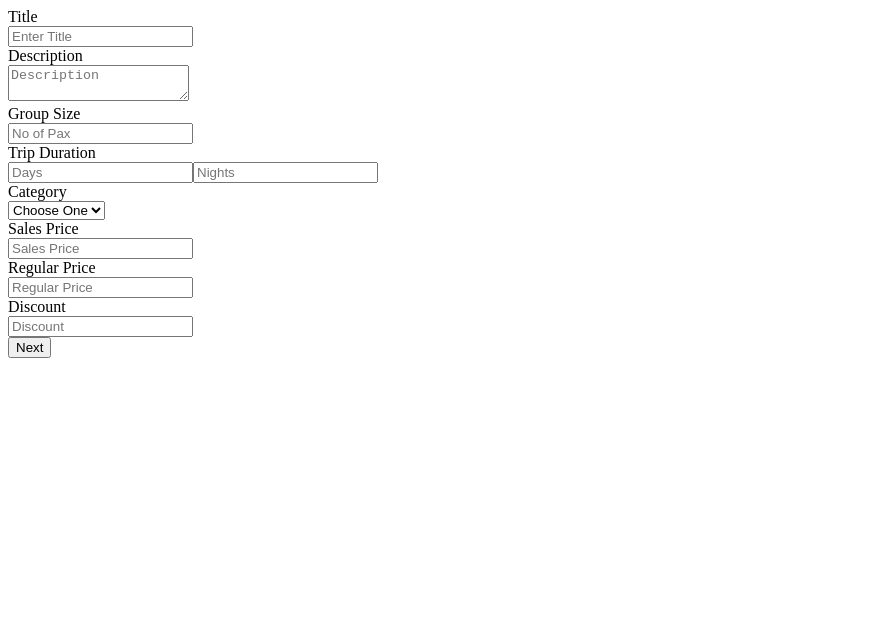
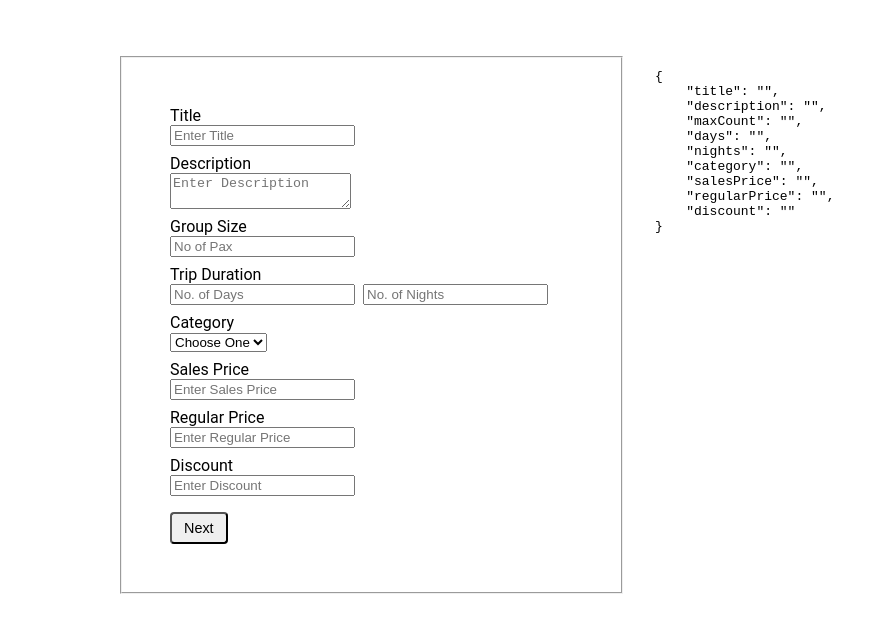
Before and after one commit to jeromeski/tour-form, a React (Create React App) app: page / in a window 1280 px wide. Shown: the top 632 px of the page, without its empty margins (0-886 px from the left). Built offline with nearby package versions, Linux system fonts and the light colour scheme; what axios-mock-adapter would draw is missing.

Commit message:
StepOne Refactor

```diff
--- a/src/App.js
+++ b/src/App.js
@@ -8,9 +8,9 @@ import "./styles.css";
 
 export default function App() {
   return (
-    <Fragment>
-      <NewPackage />
-      <ToastContainer />
-    </Fragment>
-  );
+		<div className="bootstrap-wrapper">
+			<NewPackage />
+			<ToastContainer />
+		</div>
+	);
 }
--- a/src/components/StepOne.js
+++ b/src/components/StepOne.js
@@ -1,5 +1,7 @@
 import { Fragment, useEffect, useState } from "react";
 import { useLogger } from "react-use";
+import Input from "./ui/input.js";
+import TextArea from "./ui/text-area.js";
 
 let dataState = null;
 const initialState = {
@@ -26,67 +28,78 @@ export default function StepOne({ handleNext }) {
 		dataState = data;
 	});
 
-  console.log("StepOne DATA -->", data);
-
 	return (
 		<Fragment>
-      <div className="form-group">
-        <label className="label d-block">Title</label>
-        <input
-          className="input d-block"
+			<div className="container p-5">
+				<div className="row">
+					<div className="col-md-6 col-lg-6 col-xl-6">
+						<fieldset className="p-5">
+							<div className="form-group mb-2">
+								<Input
 									type="text"
 									name="title"
-          placeholder="Enter Title"
-          onChange={handleChange}
+									labelTitle="Title"
+									labelClassName="d-block"
+									inputClassName="input d-block"
+									placeholderNote="Enter Title"
+									handleChange={handleChange}
+									encased={false}
+									errorMessage=""
 								/>
 							</div>
-      <div className="form-group">
-        <label className="label d-block">Description</label>
-        <textarea
-          className="text-area"
-          type=""
+							<div className="form-group mb-2">
+								<TextArea
+									inputClassName="text-area"
 									name="description"
-          placeholder="Description"
+									labelTitle="Description"
+									labelClassName="text-area d-block"
+									inputClassName="text-area d-block"
+									placeholderNote="Enter Description"
 									onChange={handleChange}
+									encased={false}
+									errorMessage=""
 								/>
 							</div>
-      <div className="form-group">
-        <label className="label d-block">Group Size</label>
-        <input
-          className="input"
+							<div className="form-group mb-2">
+								<Input
+									labelClassName="label d-block"
+									inputClassName="input d-block"
+									labelTitle="Group Size"
 									type="number"
 									name="maxCount"
-          placeholder="No of Pax"
+									placeholderNote="No of Pax"
 									onChange={handleChange}
-          onKeyDown={handleChange}
+									encased={false}
+									errorMessage=""
 								/>
 							</div>
-      <div className="form-group">
-        <label className="label d-block">Trip Duration</label>
-        <input
-          className="input"
+							<div className="form-group mb-2">
+								<Input
+									labelClassName="label d-block"
+									inputClassName="input d-inline-block"
+									labelTitle="Trip Duration"
 									type="number"
 									name="days"
-          placeholder="Days"
+									placeholderNote="No. of Days"
 									onChange={handleChange}
-          onKeyDown={handleChange}
+									encased={false}
+									errorMessage=""
 								/>
-        <input
-          className="input"
+								<Input
+									labelClassName="label d-inline-block ml-2"
+									inputClassName="input d-inline-block"
+									labelTitle=""
 									type="number"
 									name="nights"
-          placeholder="Nights"
+									placeholderNote="No. of Nights"
 									onChange={handleChange}
-          onKeyDown={handleChange}
+									encased={false}
+									errorMessage=""
 								/>
 							</div>
-      <div className="form-group">
+							<div className="form-group mb-2">
 								<label className="label d-block">Category</label>
-        <select
-          defaultValue="Choose One"
-          name="category"
-          onChange={handleChange}
-        >
+								<select defaultValue="Choose One" name="category" onChange={handleChange}>
 									<option value="Choose One" disabled="disabled">
 										Choose One
 									</option>
@@ -95,40 +108,55 @@ export default function StepOne({ handleNext }) {
 									<option value="couple">Couple</option>
 								</select>
 							</div>
-      <div className="form-group">
-        <label className="label d-block">Sales Price</label>
-        <input
-          className="input"
+							<div className="form-group mb-2">
+								<Input
+									labelClassName="label d-block"
+									inputClassName="input d-block"
+									labelTitle="Sales Price"
 									type="number"
 									name="salesPrice"
-          placeholder="Sales Price"
+									placeholderNote="Enter Sales Price"
 									onChange={handleChange}
-          onKeyDown={handleChange}
+									encased={false}
+									errorMessage=""
 								/>
 							</div>
-      <div className="form-group">
-        <label className="label d-block">Regular Price</label>
-        <input
-          className="input"
+							<div className="form-group mb-2">
+								<Input
+									labelClassName="label d-block"
+									inputClassName="input d-block"
+									labelTitle="Regular Price"
 									type="number"
 									name="regularPrice"
-          placeholder="Regular Price"
+									placeholderNote="Enter Regular Price"
 									onChange={handleChange}
-          onKeyDown={handleChange}
+									encased={false}
+									errorMessage=""
 								/>
 							</div>
-      <div className="form-group">
-        <label className="label d-block">Discount</label>
-        <input
-          className="input"
+							<div className="form-group mb-2">
+								<Input
+									labelClassName="label d-block"
+									inputClassName="input d-block"
+									labelTitle="Discount"
 									type="number"
 									name="discount"
-          placeholder="Discount"
+									placeholderNote="Enter Discount"
 									onChange={handleChange}
-          onKeyDown={handleChange}
+									encased={false}
+									errorMessage=""
 								/>
 							</div>
-      <button onClick={() => handleNext(data)}>Next</button>
+							<button className="button mt-2" onClick={() => handleNext(data)}>
+								Next
+							</button>
+						</fieldset>
+					</div>
+					<div className="col-md-6 col-lg-6 col-xl-6">
+						<pre>{JSON.stringify(data, null, 4)}</pre>
+					</div>
+				</div>
+			</div>
 		</Fragment>
 	);
 }
--- a/src/components/ui/input.js
+++ b/src/components/ui/input.js
@@ -1,15 +1,48 @@
-import React, {Fragment} from "react";
+import React, { Fragment } from "react";
 
-const Input = React.forwardRef(({ errorMessage, labelTitle, type, name, ...rest, encased = false }, ref) => {
-	if (encased) return <label htmlFor={name}>{labelTitle}
-    <input type={type} name={name} ref={ref} {...rest}/>;
-    {errorMessage && <span>{errorMessage}</span>}
-  </label>
-  return  <Fragment>
-    <label htmlFor={name}>{labelTitle}</label>
-    <input type={type} name={name} ref={ref} {...rest} />
-    {errorMessage && <span>{errorMessage}</span>}
-  </Fragment>
-});
+const Input = ({
+	errorMessage,
+	labelTitle,
+	type,
+	name,
+	encased = false,
+	labelClassName,
+	inputClassName,
+	placeholderNote,
+	handleChange,
+	...rest
+}) => {
+	if (encased)
+		return (
+			<label className={labelClassName} htmlFor={name}>
+				{labelTitle}
+				<input
+					type={type}
+					name={name}
+					className={inputClassName}
+					placeholder={placeholderNote}
+					onChange={handleChange}
+					{...rest}
+				/>
+				;{errorMessage && <span>{errorMessage}</span>}
+			</label>
+		);
+	return (
+		<Fragment>
+			<label htmlFor={name} className={labelClassName}>
+				{labelTitle}
+			</label>
+			<input
+				type={type}
+				name={name}
+				className={inputClassName}
+				placeholder={placeholderNote}
+				onChange={handleChange}
+				{...rest}
+			/>
+			{errorMessage && <span>{errorMessage}</span>}
+		</Fragment>
+	);
+};
 
 export default Input;
--- a/src/components/ui/text-area.js
+++ b/src/components/ui/text-area.js
@@ -1,15 +1,45 @@
-import React from "react";
+import React, { Fragment } from "react";
 
-const TextArea = React.forwardRef(({ errorMessage, labelTitle, type, name, ...rest, encased = false }, ref) => {
-	if (encased) return <label htmlFor={name}>{labelTitle}
-    <textarea type={type} name={name} ref={ref} {...rest}/>;
-    {errorMessage && <span>{errorMessage}</span>}
-  </label>
-  return  <Fragment>
-    <label htmlFor={name}>{labelTitle}</label>
-    <textarea type={type} name={name} ref={ref} {...rest} />
-    {errorMessage && <span>{errorMessage}</span>}
-  </Fragment>
-});
+const TextArea = ({
+	errorMessage,
+	labelTitle,
+	name,
+	handleChange,
+	encased = false,
+	labelClassName,
+	inputClassName,
+	placeholderNote,
+	...rest
+}) => {
+	if (encased)
+		return (
+			<label className={labelClassName} htmlFor={name}>
+				{labelTitle}
+				<textarea
+					className={inputClassName}
+					name={name}
+					onChange={handleChange}
+					placeholder={placeholderNote}
+					{...rest}
+				/>
+				;{errorMessage && <span>{errorMessage}</span>}
+			</label>
+		);
+	return (
+		<Fragment>
+			<label className={labelClassName} htmlFor={name}>
+				{labelTitle}
+			</label>
+			<textarea
+				className={inputClassName}
+				name={name}
+				onChange={handleChange}
+				placeholder={placeholderNote}
+				{...rest}
+			/>
+			{errorMessage && <span>{errorMessage}</span>}
+		</Fragment>
+	);
+};
 
 export default TextArea;
--- a/src/styles.css
+++ b/src/styles.css
@@ -4258,3 +4258,25 @@ a.text-dark:hover {
 .full-page-height {
   height: 100vh;
 }
+
+body {
+  font-family: Roboto, sans-serif;
+}
+
+.button {
+    border-radius: 2px;
+    cursor: pointer;
+    font-size: 0.9rem;
+    padding: 6px 12px;
+    margin-right: 1rem;
+    border-radius: 4px;
+}
+
+.button:hover {
+  filter: brightness(.85)
+}
+
+.button:active {
+  background: #d8dade;
+  border-color: #d8dade;
+}
```
Lines whose indentation alone changed are shown as unchanged.
